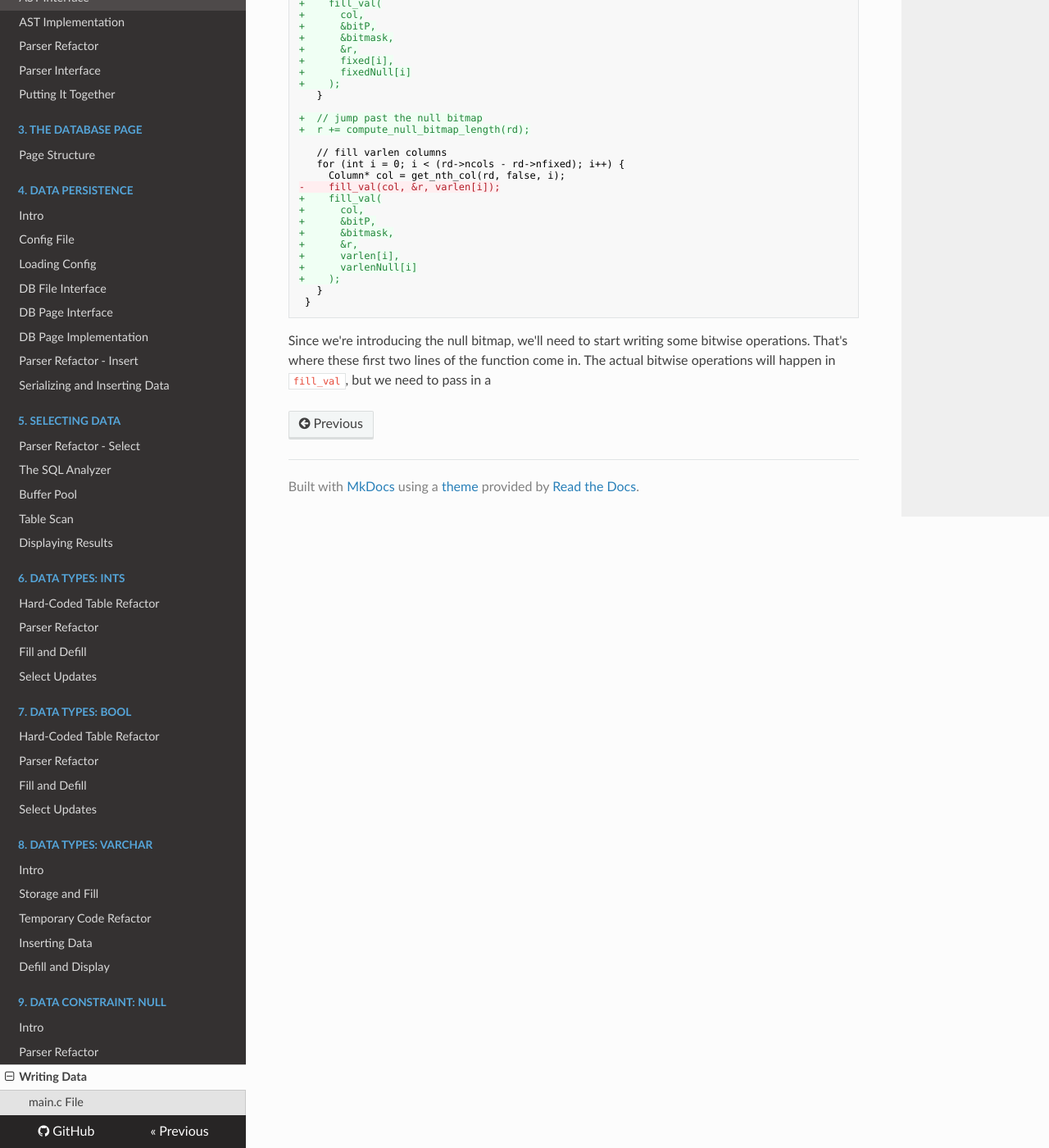
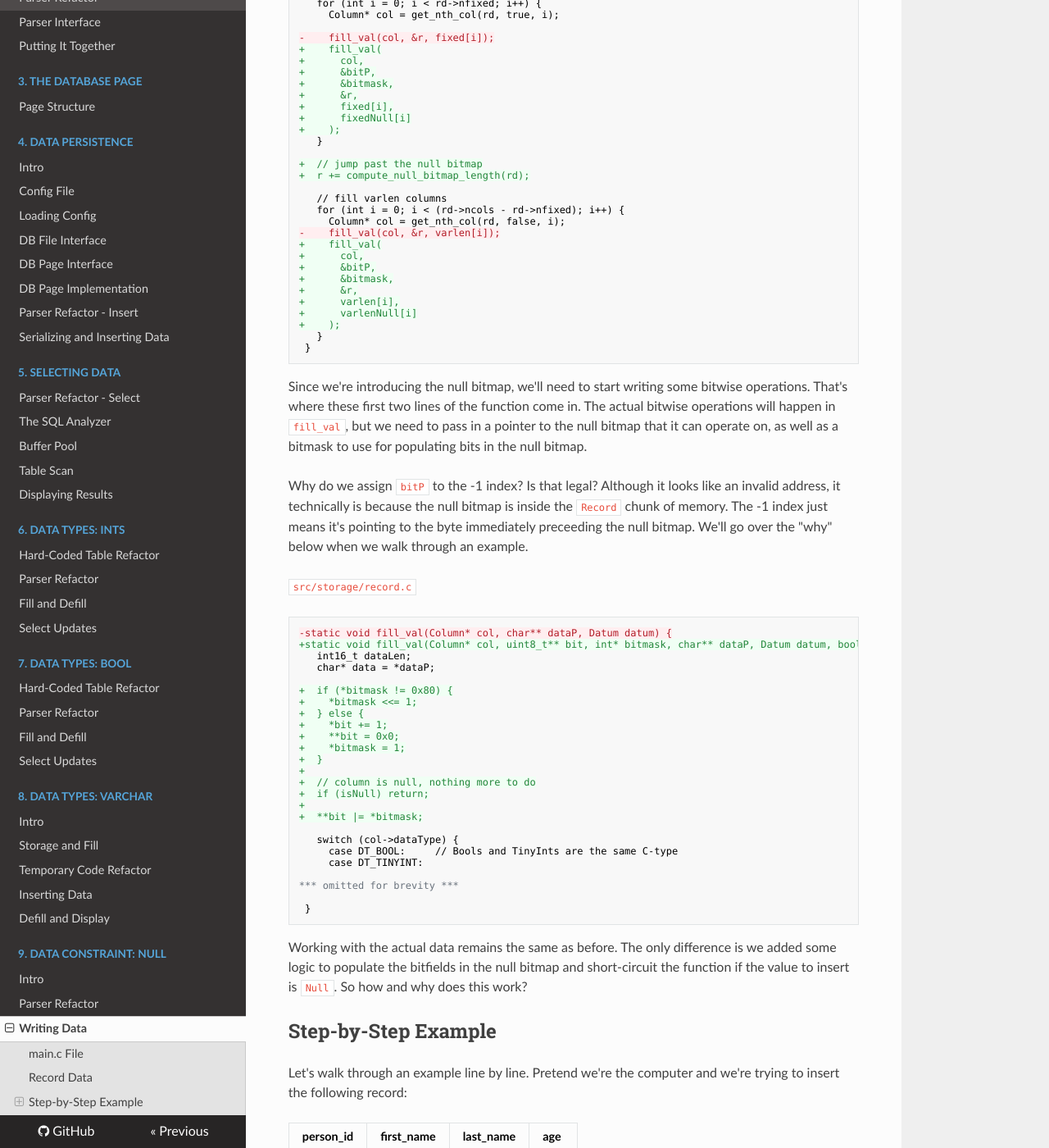
Before and after one commit to burke1791/burkeql-db, an MkDocs documentation site: the page built from docs/09-data-constraint-null/03-writing-data.md, in a window 1280 px wide and 1400 px high, scrolled down 5057 px. Shown: the whole window at 82% size. Built offline with MkDocs 1.6.1, drawn with Linux system fonts in a browser that asks for light colours; nearby versions of some CDN libraries; some of the changed text lies outside the part shown.

Commit message:
in progress

````diff
--- a/docs/09-data-constraint-null/03-writing-data.md
+++ b/docs/09-data-constraint-null/03-writing-data.md
@@ -107,6 +107,8 @@ For the `lastName` field, we can skip the null check because we know it cannot b
 Lastly, we have a null check on the `age` column. If `Null`, the length is 0. If `Not Null`, the length is 4.
 
 How do we determine the size of the null bitmap? Simple, each column corresponds to a single bit in the null bitmap. For table with 1 to 8 columns, the null bitmap consumes 1 byte of space. If the table has 9 to 16 columns, the null bitmap consumes 2 bytes. And so on.
+
+## Record Data
 
 `src/include/storage/record.h`
 
@@ -262,4 +264,73 @@ Jumping back up to the `serialize_data` function, the next change we come across
  }
 ```
 
-Since we're introducing the null bitmap, we'll need to start writing some bitwise operations. That's where these first two lines of the function come in. The actual bitwise operations will happen in `fill_val`, but we need to pass in a
+Since we're introducing the null bitmap, we'll need to start writing some bitwise operations. That's where these first two lines of the function come in. The actual bitwise operations will happen in `fill_val`, but we need to pass in a pointer to the null bitmap that it can operate on, as well as a bitmask to use for populating bits in the null bitmap.
+
+Why do we assign `bitP` to the -1 index? Is that legal? Although it looks like an invalid address, it technically is because the null bitmap is inside the `Record` chunk of memory. The -1 index just means it's pointing to the byte immediately preceeding the null bitmap. We'll go over the "why" below when we walk through an example.
+
+`src/storage/record.c`
+
+```diff
+-static void fill_val(Column* col, char** dataP, Datum datum) {
++static void fill_val(Column* col, uint8_t** bit, int* bitmask, char** dataP, Datum datum, bool  isNull) {
+   int16_t dataLen;
+   char* data = *dataP;
+
++  if (*bitmask != 0x80) {
++    *bitmask <<= 1;
++  } else {
++    *bit += 1;
++    **bit = 0x0;
++    *bitmask = 1;
++  }
++
++  // column is null, nothing more to do
++  if (isNull) return;
++
++  **bit |= *bitmask;
+
+   switch (col->dataType) {
+     case DT_BOOL:     // Bools and TinyInts are the same C-type
+     case DT_TINYINT:
+
+*** omitted for brevity ***
+
+ }
+```
+
+Working with the actual data remains the same as before. The only difference is we added some logic to populate the bitfields in the null bitmap and short-circuit the function if the value to insert is `Null`. So how and why does this work?
+
+## Step-by-Step Example
+
+Let's walk through an example line by line. Pretend we're the computer and we're trying to insert the following record:
+
+| person_id | first_name | last_name | age |
+|-----------|------------|-----------|-----|
+| 1 | Null | Burke | Null |
+
+Ignoring the row header, how many bytes do we need to store this record? In physical order of the data:
+
+- 4-byte `person_id`
+- 0-byte `age` (Null)
+- 1-byte null bitmap
+- 0-byte `first_name` (Null)
+- 7-byte `last_name` (2-byte overhead plus 5-bytes for data)
+- **Total**: 12 bytes
+
+We start with a blank chunk of memory that represents the `Record` we're going to fill. Again, I'm ignoring the header portion in this example. Here's what we're working with:
+
+```
+person_id | bitmap   | last_name
+0000 0000 | 00000000 | 0000 0000 0000 00
+```
+
+**IMPORTANT**: I'm representing `person_id` and `last_name` in hex like the `xxd` command shows, but I'm showing all 8 individual bits for the null bitmap portion.
+
+### fill_record
+
+Starting at the top, we initialize two variables:
+
+```
+uint8_t* bitP: points to the last byte of the person_id data
+int bitmask:
+```
````
